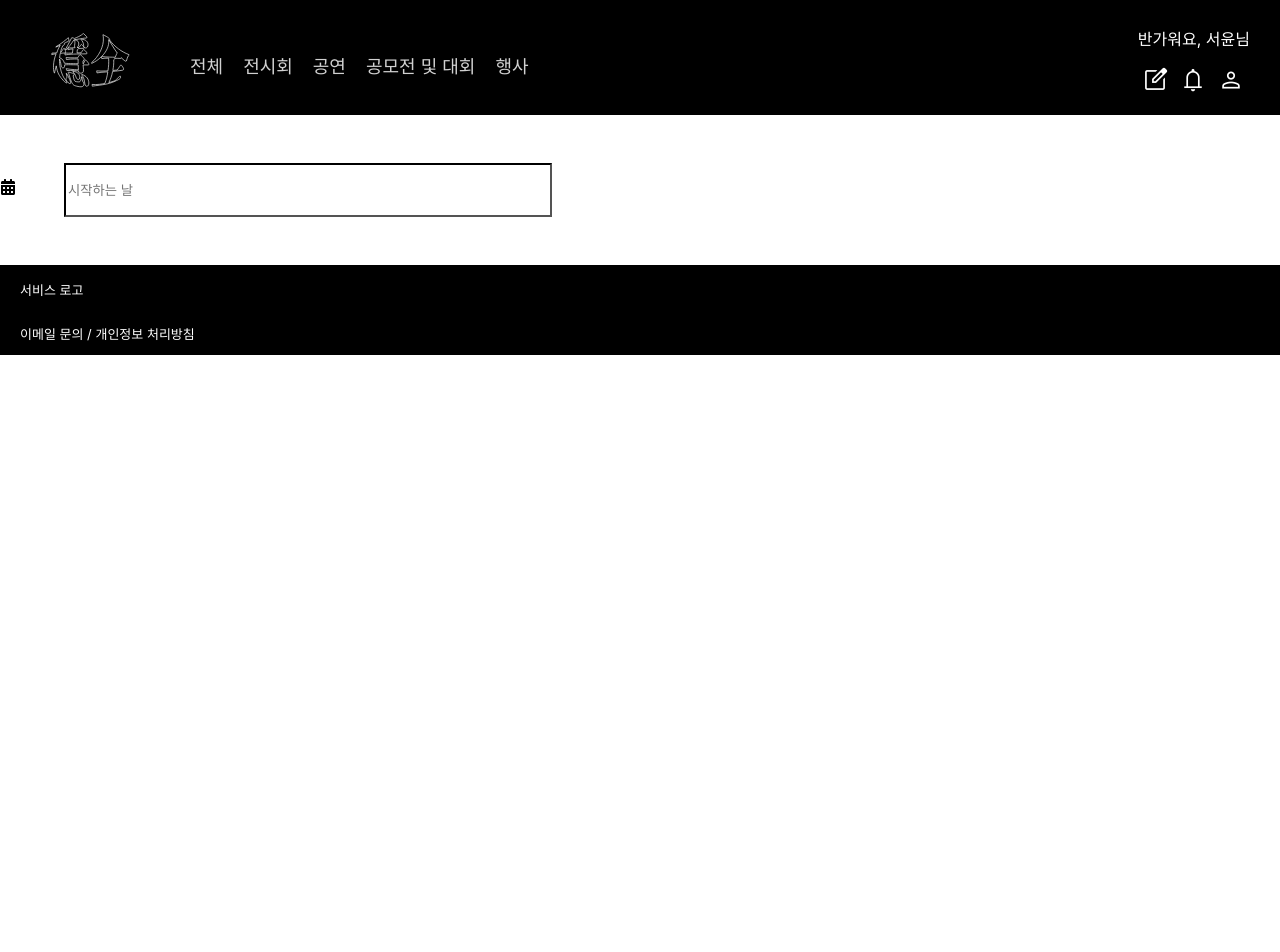
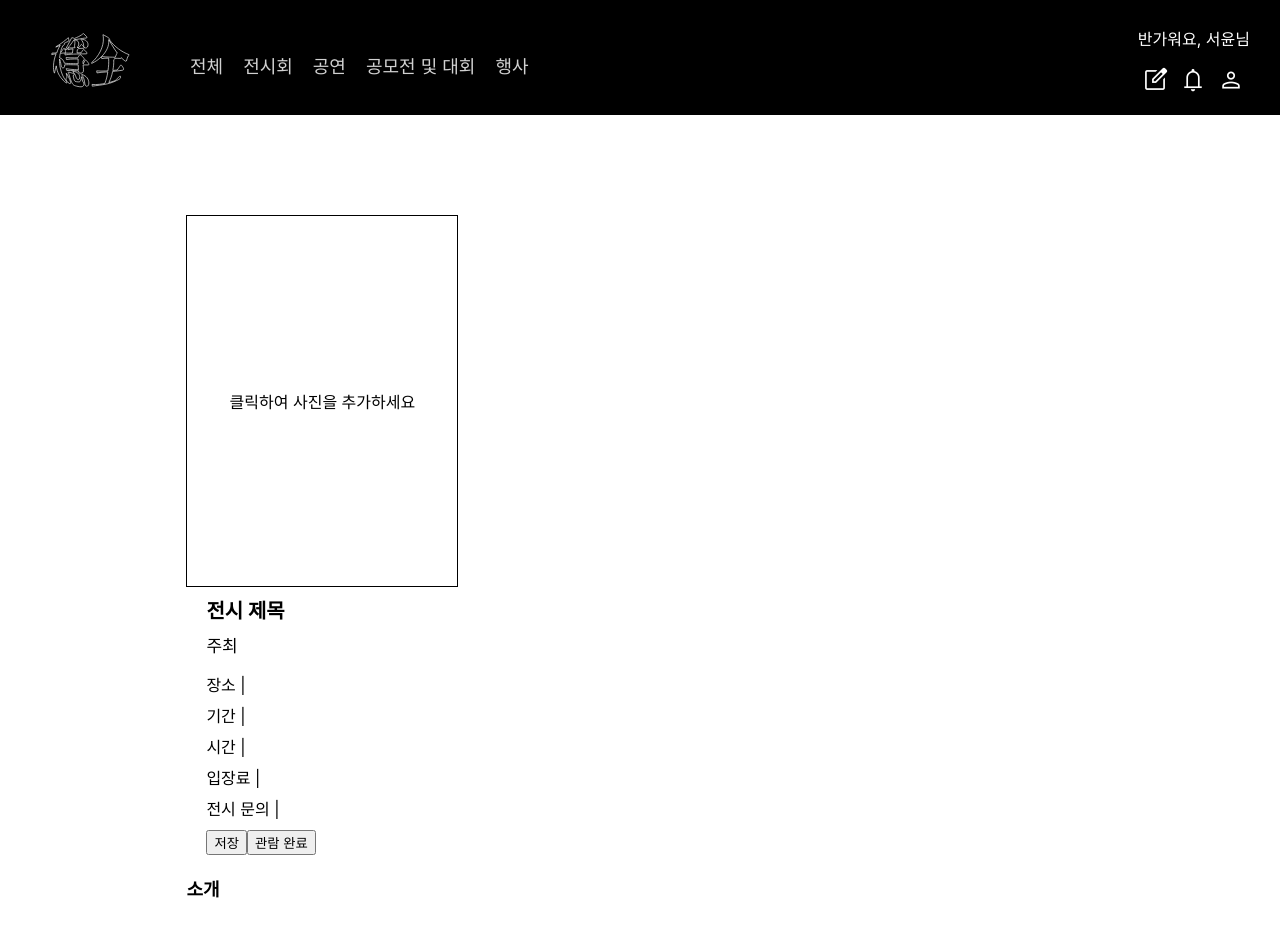
Before and after one commit to JNU-econovation/TeamPonyo-FE, a React (Create React App) app: page /create in a window 1280 px wide. Shown: the top 952 px of the page. Before the commit the page ends 800 px from the top, so only its background shows below. Built offline with nearby package versions, Linux system fonts and the light colour scheme.

Commit message:
feat: 전시 작성페이지 포스터 업로드 컴포넌트 구현

```diff
--- /dev/null
+++ b/src/components/exhibition/UploadPoster.css
@@ -0,0 +1,13 @@
+.UploadPoster {
+
+}
+
+.container {
+    width: 270px;
+    height: 370px;
+    border: 1px solid #000;
+    display: flex;
+    justify-content: center;
+    align-items: center;
+    cursor: pointer;
+}
--- /dev/null
+++ b/src/components/exhibition/UploadPoster.js
@@ -0,0 +1,42 @@
+import React, { useState, useRef } from 'react';
+import './UploadPoster.css';
+
+const UploadPoster = () => {
+  const [uploadedPoster, setUploadedPoster] = useState(null);
+  const fileInputRef = useRef(null);
+
+  const handleFileChange = (event) => {
+    const file = event.target.files[0];
+    setUploadedPoster(file);
+  };
+
+  const handleClick = () => {
+    fileInputRef.current.click();
+  };
+
+  return (
+    <div className='UploadPoster'>
+      <div className='container' onClick={handleClick}>
+        {uploadedPoster ? (
+          <img
+            src={URL.createObjectURL(uploadedPoster)}
+            alt="Uploaded"
+            style={{ width: '100%', height: '100%', objectFit: 'cover' }}
+          />
+        ) : (
+          <span>클릭하여 사진을 추가하세요</span>
+        )}
+        <input
+          type="file"
+          accept="image/*"
+          onChange={handleFileChange}
+          id="file-input"
+          ref={fileInputRef}
+          style={{ display: 'none' }}
+        />
+      </div>
+    </div>
+  );
+};
+
+export default UploadPoster;
--- /dev/null
+++ b/src/pages/Create.css
@@ -0,0 +1,5 @@
+.Create {
+    margin: 100px calc(13% + 20px);
+    display: flex;
+    flex-direction: column;
+}
--- a/src/pages/Create.js
+++ b/src/pages/Create.js
@@ -1,9 +1,45 @@
 import React from 'react'
 import InfoDatePicker from '../components/InfoDatePicker'
+import UploadPoster from '../components/exhibition/UploadPoster'
+import './Create.css'
 
 const Create = () => {
   return (
     <div className='Create'>
+        <div>
+          <UploadPoster />
+          <div className='infoContainer'>
+            <div className='informationContainer'>
+              <div className='infoTitle'>전시 제목</div>
+              <div className='infoAuthor'>주최</div>
+              <div className='infoPlace'>장소 | </div>
+              <div className='infoPeriod'>기간 | </div>
+              <div className='infoTime'>시간 | </div>
+              <div className='infoPrice'>입장료 | </div>
+              <div className='infoAsk'>전시 문의 | </div>
+              <div className='btnContainer'>
+                <button>저장</button>
+                <button>관람 완료</button>
+              </div>
+            </div>
+            <div className='infoDescriptionContainer'>
+              <div className='descriptionTitle'>소개</div>
+              <div className='descriptionBody'></div>
+            </div>
+            <div className='infoPhotoContainer'>
+              {/* Add the image if needed */}
+            </div>
+            <div className='infoPlaceContainer'>
+              <div className='infoPlaceTitle'>공간 정보</div>
+              <div className='infoPlaceBody'></div>
+              <div className='infoPlaceMap'>
+                {/* You can add a map component here */}
+              </div>
+            </div>
+          </div>
+        </div>
+
+
         <InfoDatePicker />
     </div>
   )
```
